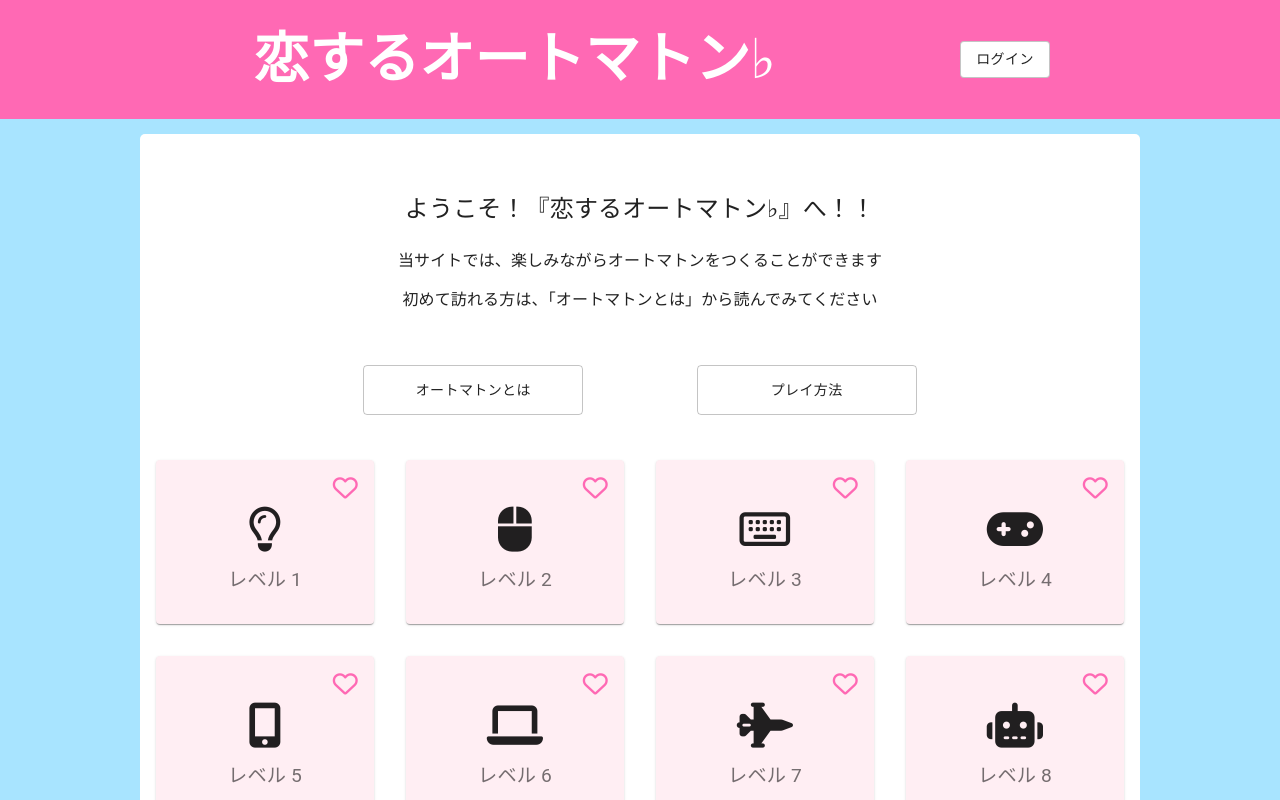
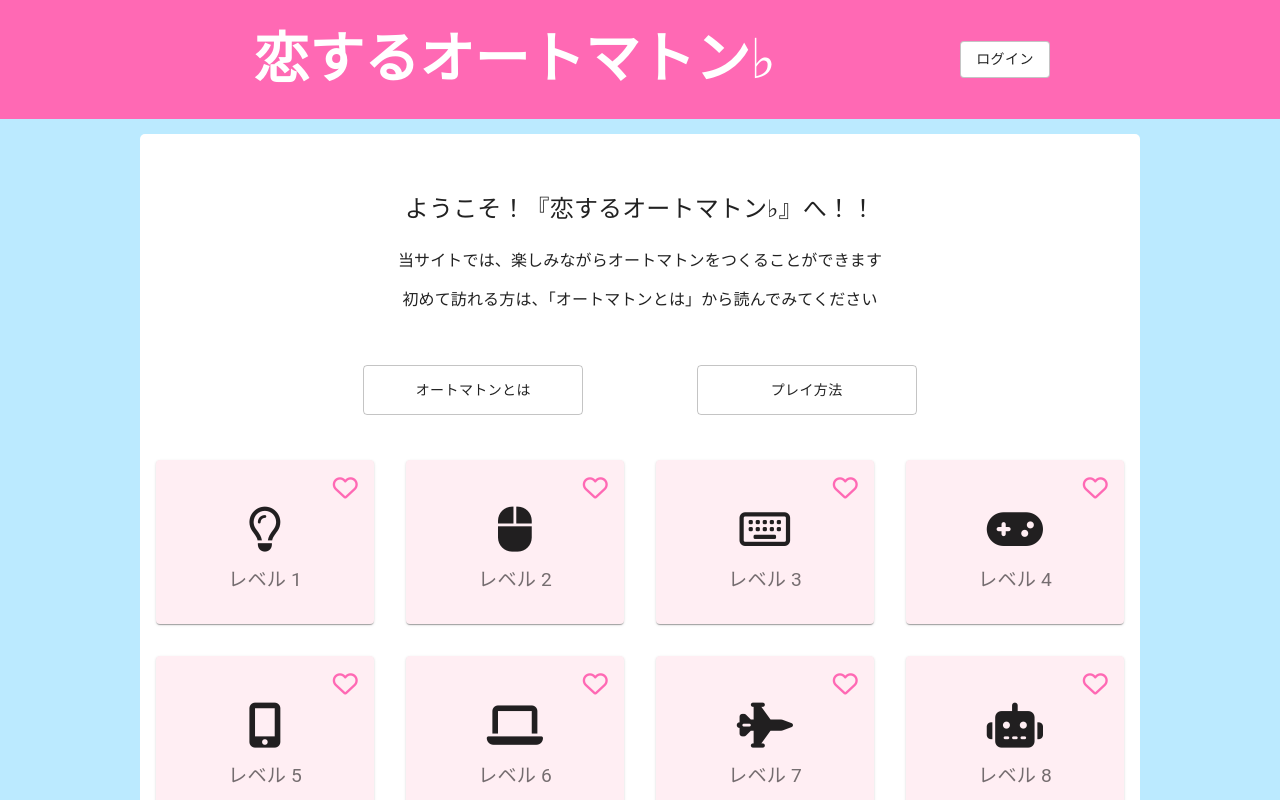
Before and after one commit to threeislands/automaton-app, a React (Create React App) app in the folder front/: page / in a window 1280 px wide. Shown: the top 800 px of the page. Built offline with nearby package versions, Linux system fonts and the light colour scheme; no server answers.

Commit message:
ルーティング処理の修正(Github Pages対応)

```diff
--- a/front/src/App.js
+++ b/front/src/App.js
@@ -3,7 +3,7 @@ import './App.css';
 import Header from "./components/Header";
 import Home from "./components/Home";
 import * as UserService from "./service/user-service";
-import {BrowserRouter as Router, Route, Switch} from "react-router-dom";
+import {HashRouter, Route, Switch} from "react-router-dom";
 import Play from "./components/Play";
 import LoginDialog from "./components/LoginDialog";
 import UserContext from "./context/UserContext";
@@ -33,9 +33,9 @@ function App() {
       <CssBaseline/>
       <Suspense fallback="loading">
         <UserContext.Provider value={user}>
-          <Router>
+          <HashRouter basename={process.env.PUBLIC_URL}>
             <Header setShowLoginModal={setShowLoginModal}/>
-            <Container id="app" style={{background: '#A8e4ff'}} maxWidth="lg">
+            <Container id="app" style={{background: '#BBeAff'}} maxWidth="lg">
               <LoginDialog open={showLoginModal} setOpen={setShowLoginModal}/>
               <div className="grid-x grid-margin-x">
                 <Switch>
@@ -49,7 +49,7 @@ function App() {
               </div>
             </Container>
             <Footer/>
-          </Router>
+          </HashRouter>
         </UserContext.Provider>
       </Suspense>
     </div>
```
